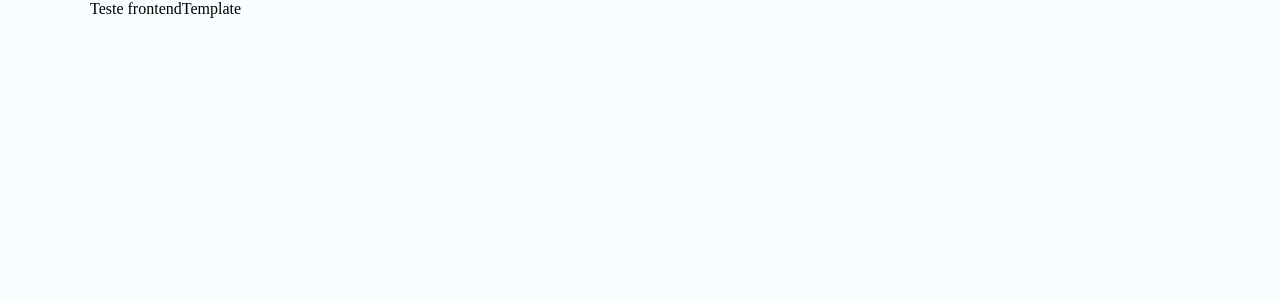
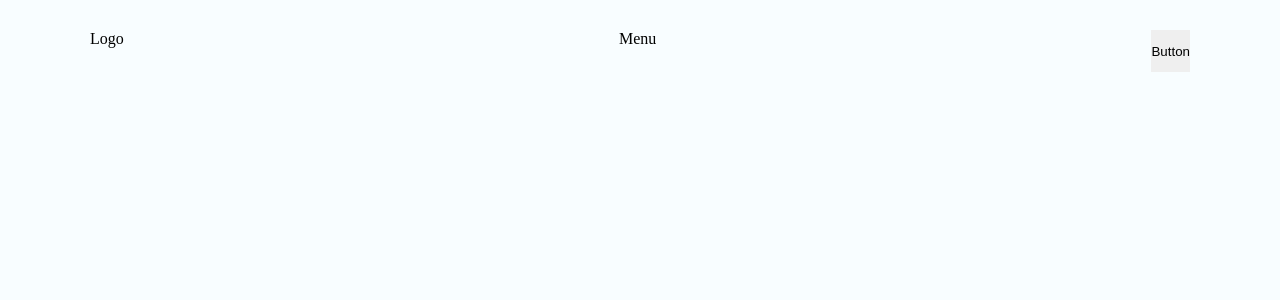
Before and after one commit to RafaelMoid/minhaLandPage, a React (Vite) app: page / in a window 1280 px wide. Shown: the top 300 px of the page. Built offline with nearby package versions, Linux system fonts and the light colour scheme.

Commit message:
Error Header linha 4 20:56 do video

```diff
--- /dev/null
+++ b/src/atoms/Button/index.jsx
@@ -0,0 +1,5 @@
+const Button = () => {
+    return <button>Button</button>
+}
+
+export default Button;
--- /dev/null
+++ b/src/molecules/Logo/index.tsx
@@ -0,0 +1,5 @@
+const Logo = () => {
+    return <div>Logo</div>
+}
+
+export default Logo;
--- /dev/null
+++ b/src/organisms/Header/index.tsx
@@ -0,0 +1,16 @@
+import * as S from "./styles";
+import Logo from '../../molecules/Logo/';
+import Menu from '../../organisms/Menu/';
+import Button from '../../atoms/Button';
+
+const Header = () => {
+    return (
+    <S.Box>
+        <Logo />
+        <Menu />
+        <Button />
+    </S.Box>
+    )
+}
+
+export default Header;
--- /dev/null
+++ b/src/organisms/Header/styles.ts
@@ -0,0 +1,9 @@
+import styled from 'styled-components'
+
+export const Box = styled.header`
+    margin-top:30px;
+    height:42px;
+    display: flex;
+    flex-direction: row;
+    justify-content: space-between;
+`
--- /dev/null
+++ b/src/organisms/Menu/index.tsx
@@ -0,0 +1,5 @@
+const Menu = () => {
+    return <div>Menu</div>
+}
+
+export default Menu;
--- a/src/template/Frontend/index.tsx
+++ b/src/template/Frontend/index.tsx
@@ -1,11 +1,14 @@
 import * as S from './styles';
+import Header from '../../organisms/Header/index'
 
 type FrontendProps = {
     children: React.ReactNode;
 }
 
 const Frontend = ({children}: FrontendProps) => {
-    return <S.Container>Teste frontend{children}</S.Container>;
+    return <S.Container>
+        <Header></Header>
+    </S.Container>;
 }
 
 export default Frontend;
```
